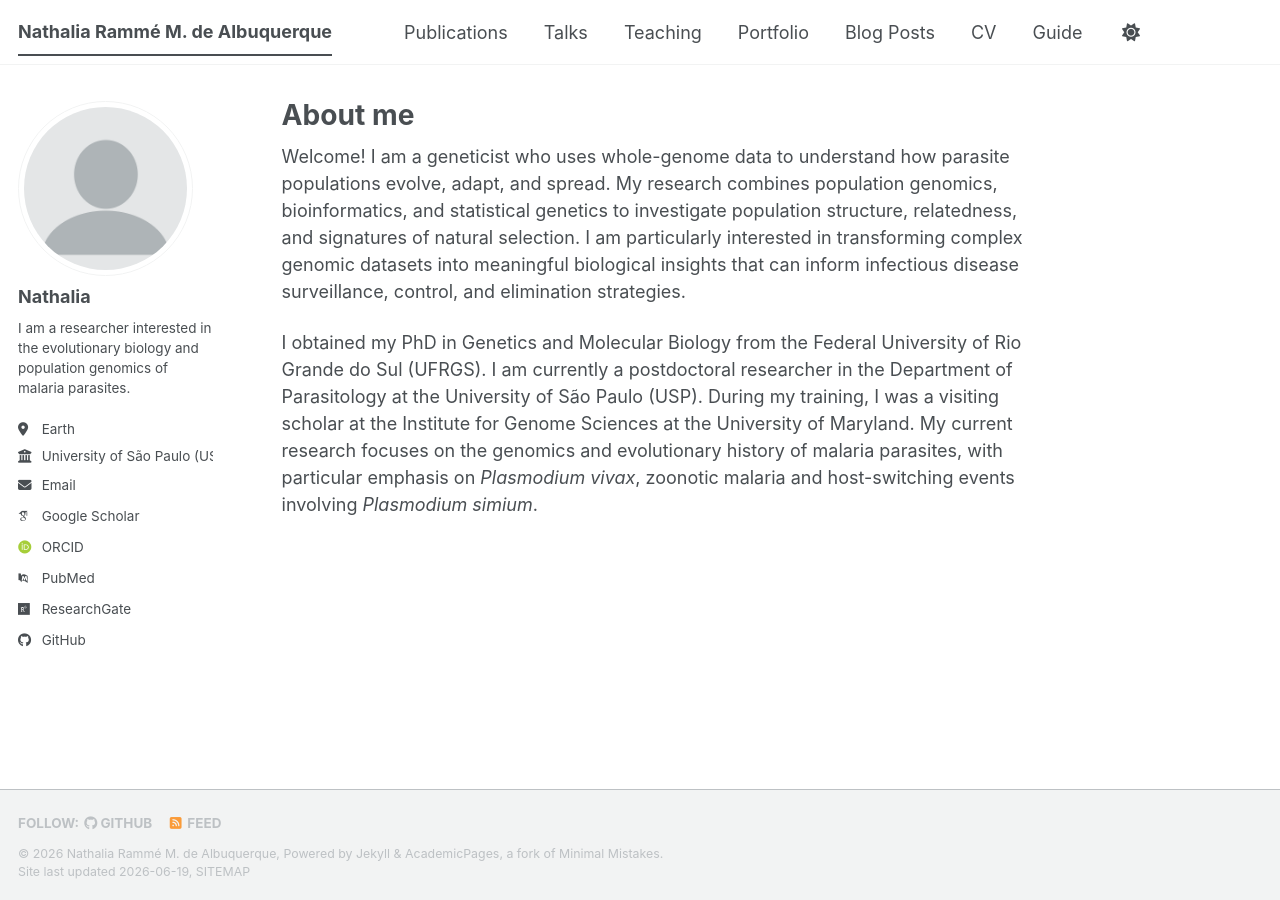
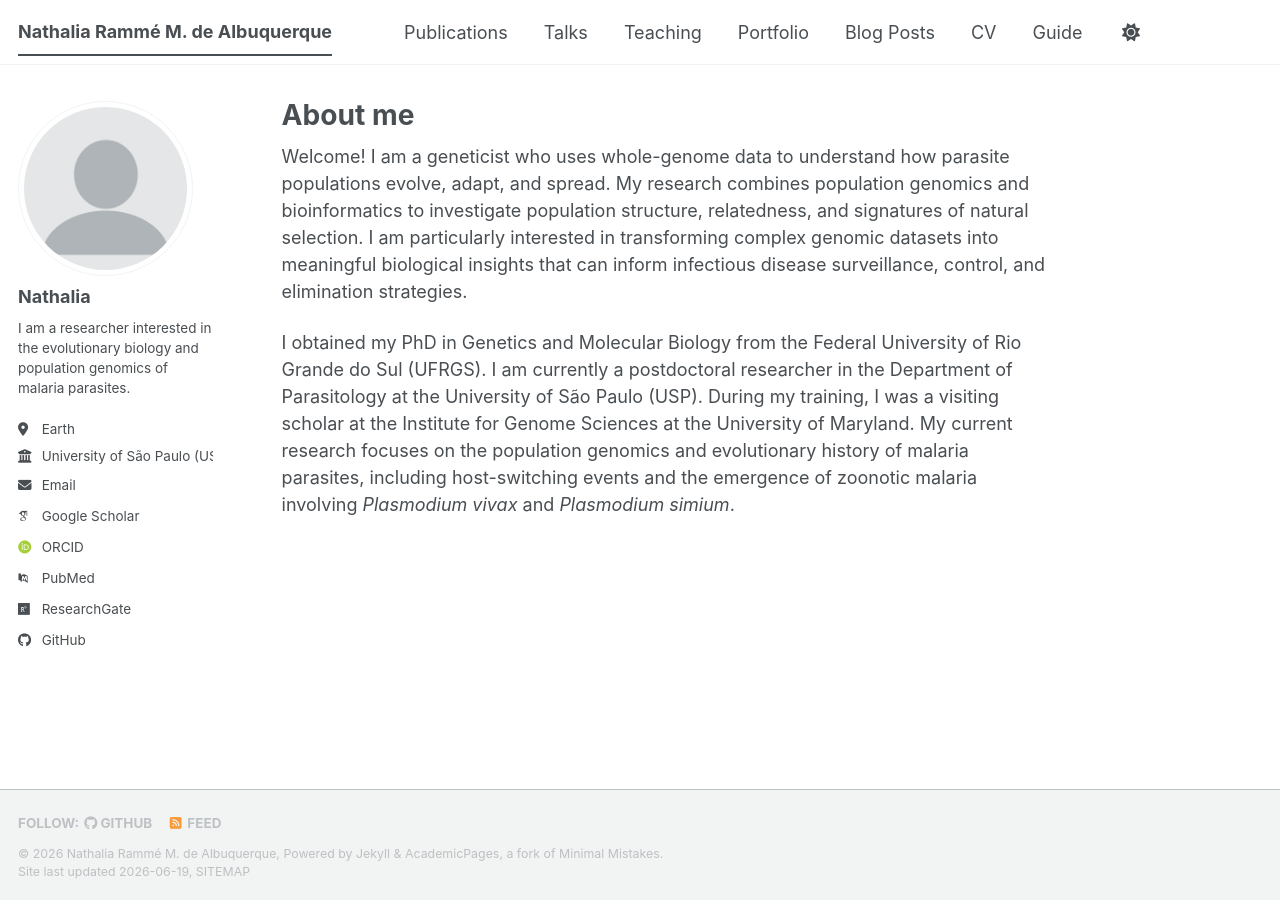
Before and after one commit to nramme/nramme.github.io, a Jekyll site: the page built from _pages/about.md, in a window 1280 px wide. Built offline with Jekyll 4.4.1, drawn with Linux system fonts in a browser that asks for light colours; some web fonts are replaced; a script bundle is joined from its source files by our own code; library files that are not in the unit come from our copies.

Commit message:
Update about.md

```diff
--- a/_pages/about.md
+++ b/_pages/about.md
@@ -7,6 +7,6 @@ redirect_from:
   - /about.html
 ---
 
-Welcome! I am a geneticist who uses whole-genome data to understand how parasite populations evolve, adapt, and spread. My research combines population genomics, bioinformatics, and statistical genetics to investigate population structure, relatedness, and signatures of natural selection. I am particularly interested in transforming complex genomic datasets into meaningful biological insights that can inform infectious disease surveillance, control, and elimination strategies.
+Welcome! I am a geneticist who uses whole-genome data to understand how parasite populations evolve, adapt, and spread. My research combines population genomics and bioinformatics to investigate population structure, relatedness, and signatures of natural selection. I am particularly interested in transforming complex genomic datasets into meaningful biological insights that can inform infectious disease surveillance, control, and elimination strategies.
 
-I obtained my PhD in Genetics and Molecular Biology from the Federal University of Rio Grande do Sul (UFRGS). I am currently a postdoctoral researcher in the Department of Parasitology at the University of São Paulo (USP). During my training, I was a visiting scholar at the Institute for Genome Sciences at the University of Maryland. My current research focuses on the genomics and evolutionary history of malaria parasites, with particular emphasis on <em>Plasmodium vivax</em>, zoonotic malaria and host-switching events involving <em>Plasmodium simium</em>.
+I obtained my PhD in Genetics and Molecular Biology from the Federal University of Rio Grande do Sul (UFRGS). I am currently a postdoctoral researcher in the Department of Parasitology at the University of São Paulo (USP). During my training, I was a visiting scholar at the Institute for Genome Sciences at the University of Maryland. My current research focuses on the population genomics and evolutionary history of malaria parasites, including host-switching events and the emergence of zoonotic malaria involving <em>Plasmodium vivax</em> and <em>Plasmodium simium</em>.
```
